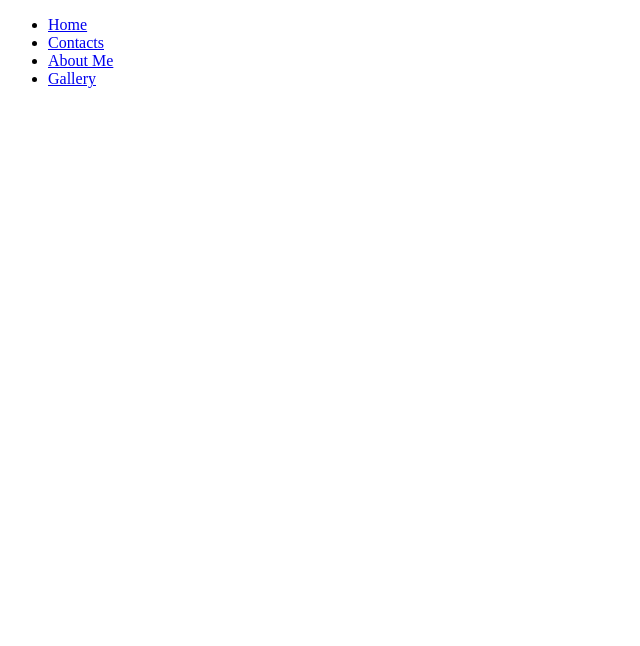
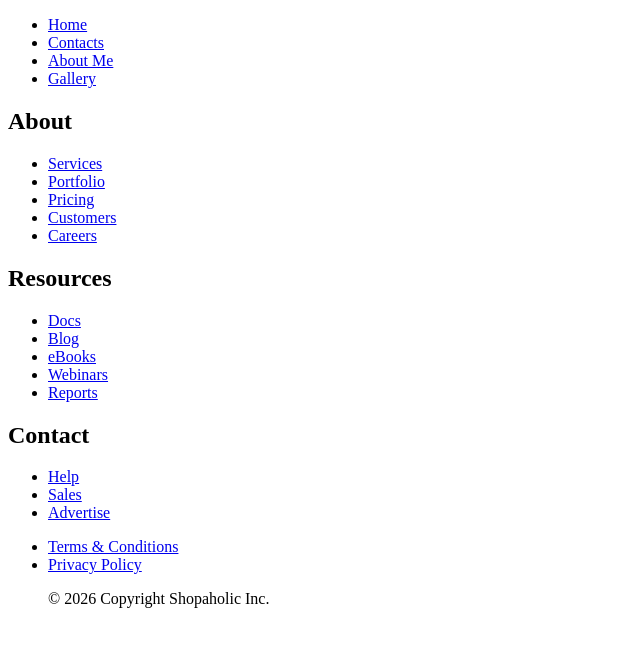
Before and after one commit to helen-k-designing/Portfolio, a plain HTML site: page index.html in a window 1280 px wide. Shown: the whole page, without its empty margins (0-640 px from the left). Drawn offline with Linux system fonts and the light colour scheme.

Commit message:
Portfolio

```diff
--- a/index.html
+++ b/index.html
@@ -9,6 +9,8 @@
 <link rel="icon" type="image/png" sizes="16×16" href="./favicon-16×16.png">
 </head>
 <body>
+
+    <nav>
         <ul>
            <li><a href="Home.html">Home</a></li>
            <li><a href="Contacts.html">Contacts</a></li>
@@ -16,9 +18,48 @@
            <li><a href="Gallery.html">Gallery</a></li>
 
         </ul>
-    <nav></nav>
+    </nav>
     <header></header>
     <main></main>
-    <footer></footer>
+    <footer>
+        <section>
+            <div>
+
+              <h2>About</h2>
+                <ul>
+	  	           <li><a href="#">Services</a></li>
+                   <li><a href="#">Portfolio</a></li>
+                   <li><a href="#">Pricing</a></li>
+                   <li><a href="#">Customers</a></li>
+                   <li><a href="#">Careers</a></li>
+                </ul>
+	        </div>
+            <div>
+              <h2>Resources</h2>
+                <ul>
+	  	           <li><a href="#">Docs</a></li>
+                   <li><a href="#">Blog</a></li>
+                   <li><a href="#">eBooks</a></li>
+                   <li><a href="#">Webinars</a></li>
+                   <li><a href="#">Reports</a></li>
+                </ul>
+            </div>
+            <div>
+              <h2>Contact</h2>
+	  	       <ul>
+                    <li><a href="#">Help</a></li>
+                    <li><a href="#">Sales</a></li>
+                    <li><a href="#">Advertise</a></li>
+                </ul>
+            </div>
+        </section>
+        <section>
+	  	        <ul>
+                    <li><a href="#">Terms &amp; Conditions</a></li>
+                    <li><a href="#">Privacy Policy</a></li>
+                    <p>&copy; 2026 Copyright Shopaholic Inc.</p>
+                </ul>
+        </section>
+    </footer>
 </body>
 </html>
```
Also changed, not shown: AboutMe.html (+9 -1 lines), Contacts.html (+9 -1 lines), Gallery.html (+9 -1 lines), Home.html (+9 -1 lines). Lines whose indentation alone changed are shown as unchanged.
